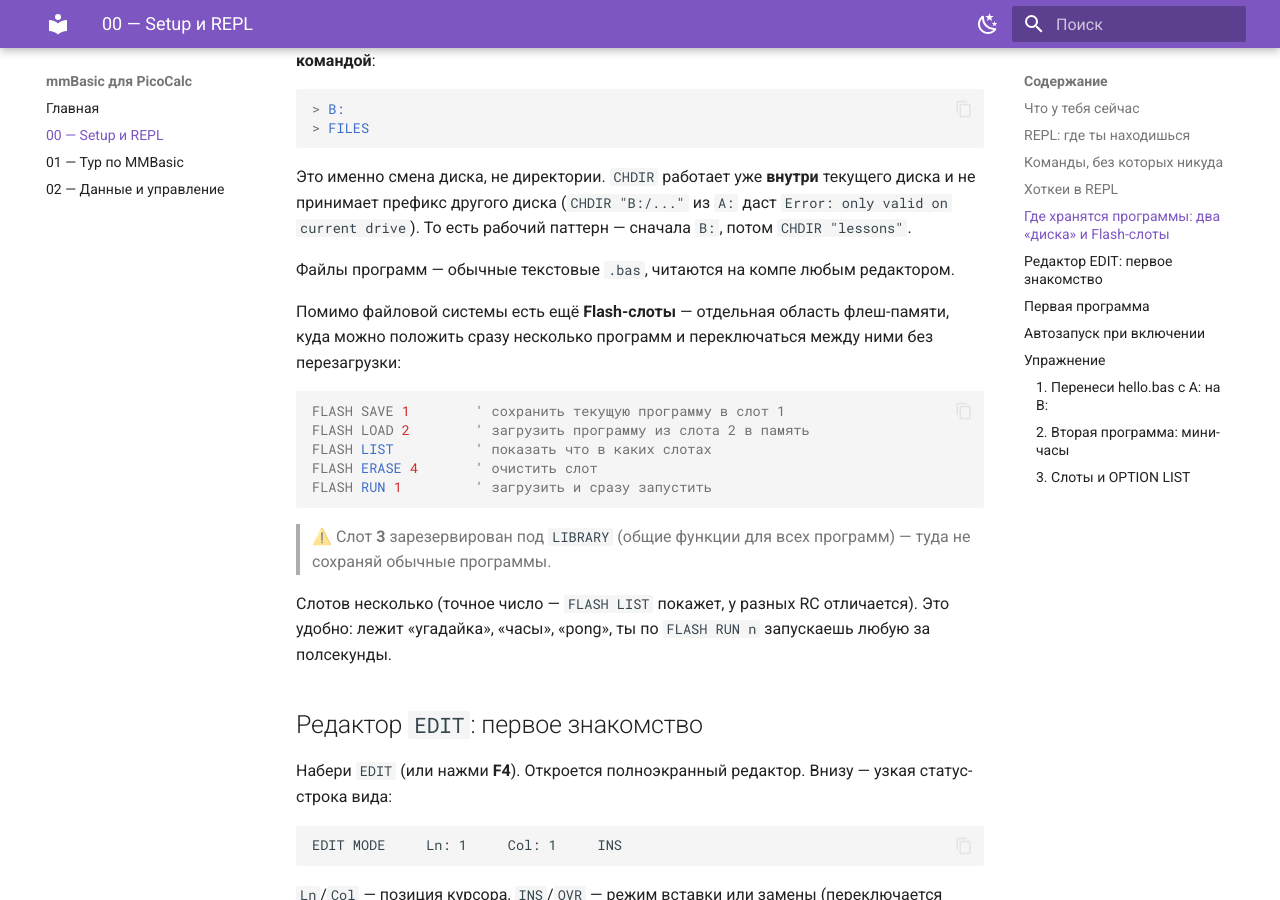
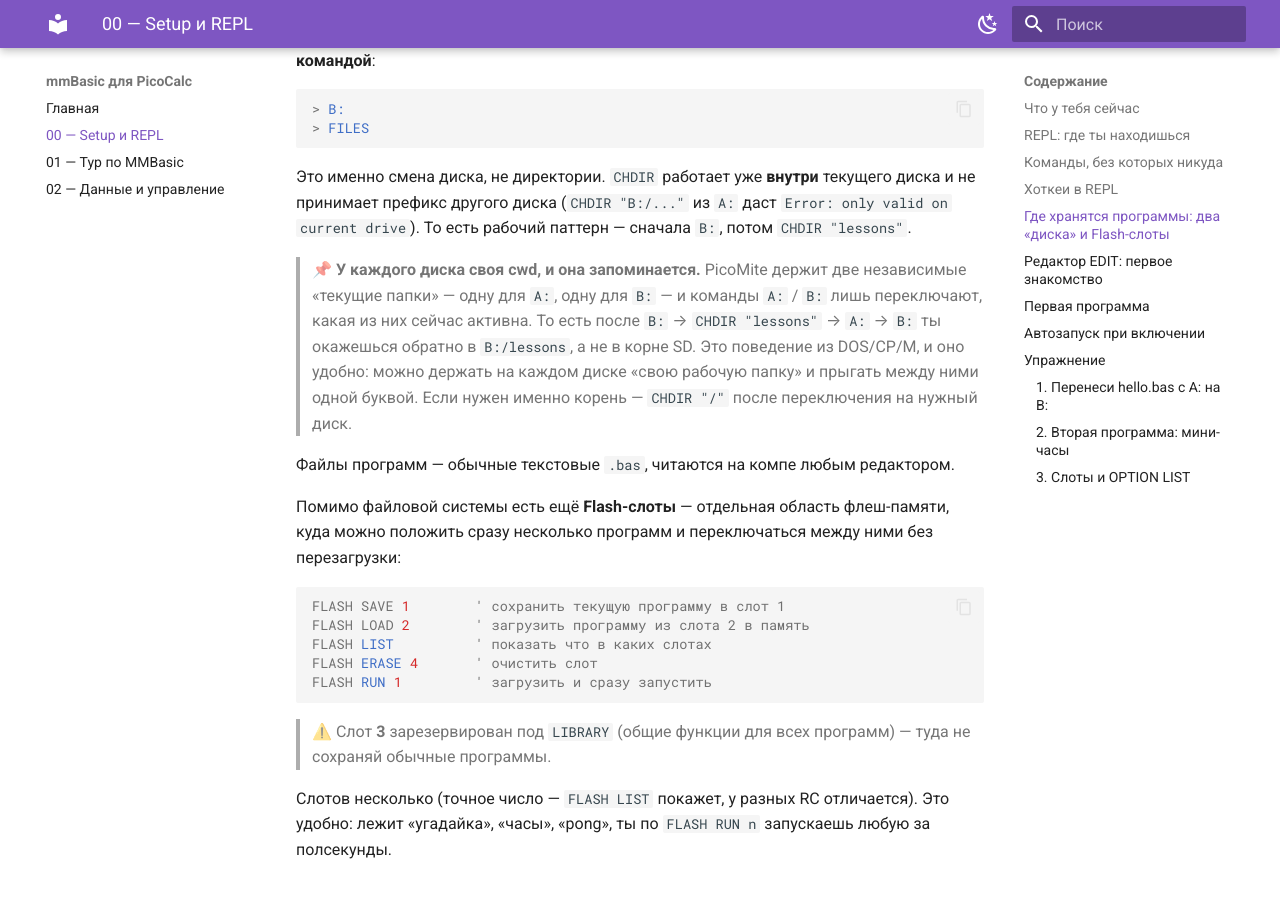
Before and after one commit to ykamendrovskiy/picocalc-mmbasic-intro, an MkDocs documentation site: the page built from lessons/00-setup.md, in a window 1280 px wide and 900 px high, scrolled down 2526 px. Built offline with MkDocs 1.6.1 and Material for MkDocs 9.7.7, drawn with Linux system fonts in a browser that asks for light colours.

Commit message:
docs(lesson-00): explain per-drive cwd behavior on A:/B: switching
Co-authored-by: Cursor <cursoragent@cursor.com>

````diff
--- a/lessons/00-setup.md
+++ b/lessons/00-setup.md
@@ -88,6 +88,8 @@ PicoMite видит **два логических диска**:
 ```
 
 Это именно смена диска, не директории. `CHDIR` работает уже **внутри** текущего диска и не принимает префикс другого диска (`CHDIR "B:/..."` из `A:` даст `Error: only valid on current drive`). То есть рабочий паттерн — сначала `B:`, потом `CHDIR "lessons"`.
+
+> 📌 **У каждого диска своя cwd, и она запоминается.** PicoMite держит две независимые «текущие папки» — одну для `A:`, одну для `B:` — и команды `A:` / `B:` лишь переключают, какая из них сейчас активна. То есть после `B:` → `CHDIR "lessons"` → `A:` → `B:` ты окажешься обратно в `B:/lessons`, а не в корне SD. Это поведение из DOS/CP/M, и оно удобно: можно держать на каждом диске «свою рабочую папку» и прыгать между ними одной буквой. Если нужен именно корень — `CHDIR "/"` после переключения на нужный диск.
 
 Файлы программ — обычные текстовые `.bas`, читаются на компе любым редактором.
 
````
Also changed, not shown: .tools/AUTHORING.md (+1 -0 lines), CHANGELOG.md (+3 -0 lines).
